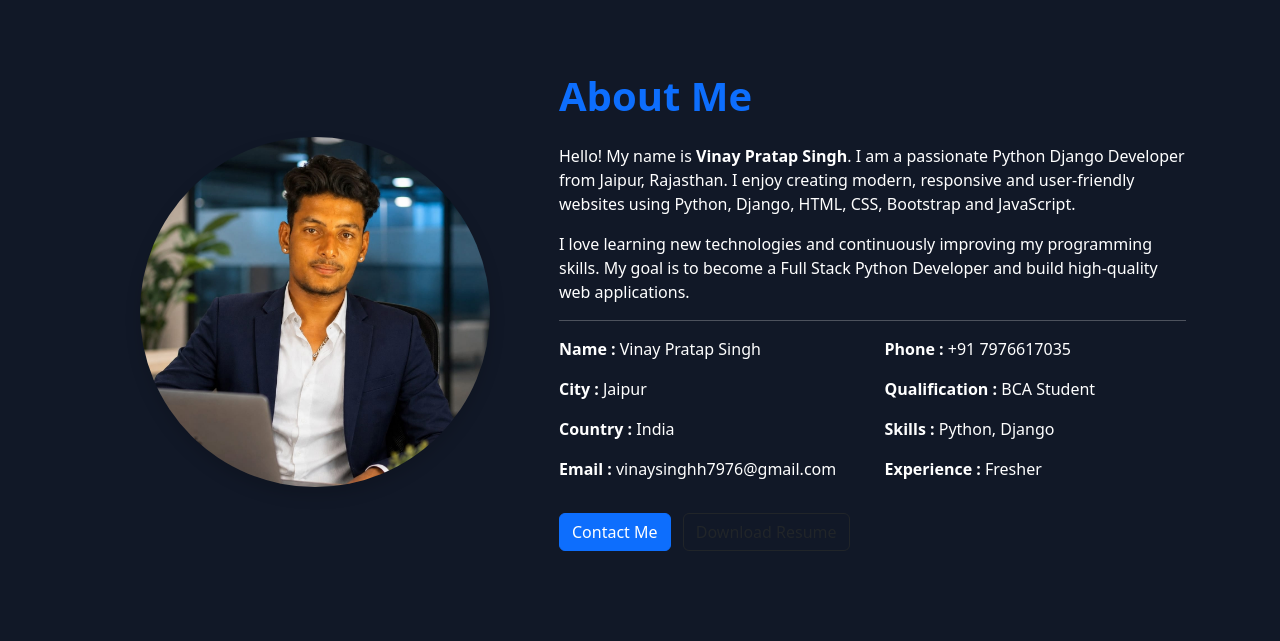
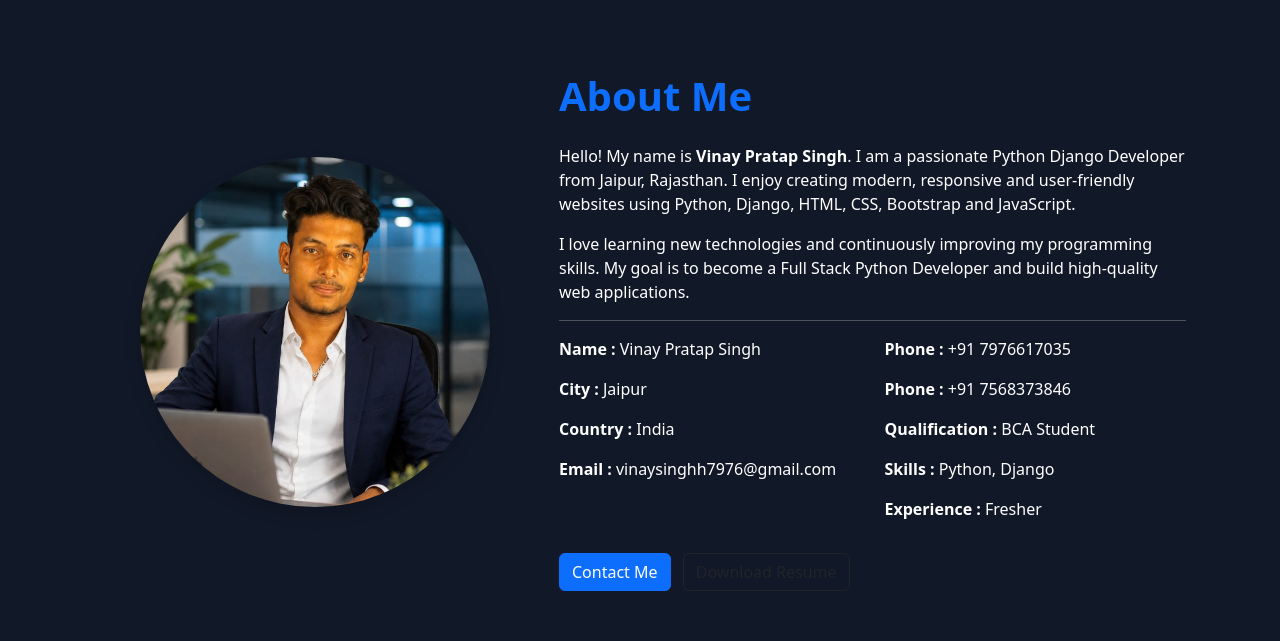
Before and after one commit to vinaysingh555/personal_portfolio, a Django app: page /about/ in a window 1280 px wide. Shown: the part 68-709 px from the top of the page. Run offline with Django 4.2, Linux system fonts and the light colour scheme.

Commit message:
Fixed NUMBER UPDATE

```diff
--- a/portfolio/templates/about.html
+++ b/portfolio/templates/about.html
@@ -57,6 +57,8 @@
 
                     <p><strong>Phone :</strong> +91 7976617035</p>
 
+                    <p><strong>Phone :</strong> +91 7568373846</p>
+
                     <p><strong>Qualification :</strong> BCA Student</p>
 
                     <p><strong>Skills :</strong> Python, Django</p>
--- a/portfolio/templates/contact.html
+++ b/portfolio/templates/contact.html
@@ -28,6 +28,7 @@
                 <p>
                     <strong>Mobile:</strong><br>
                     <a href="tel:+917976617035">+91 7976617035</a>
+                    <a href="tel:+917568373846">+91 7568373846</a>
                 </p>
 
                 <p>
```
